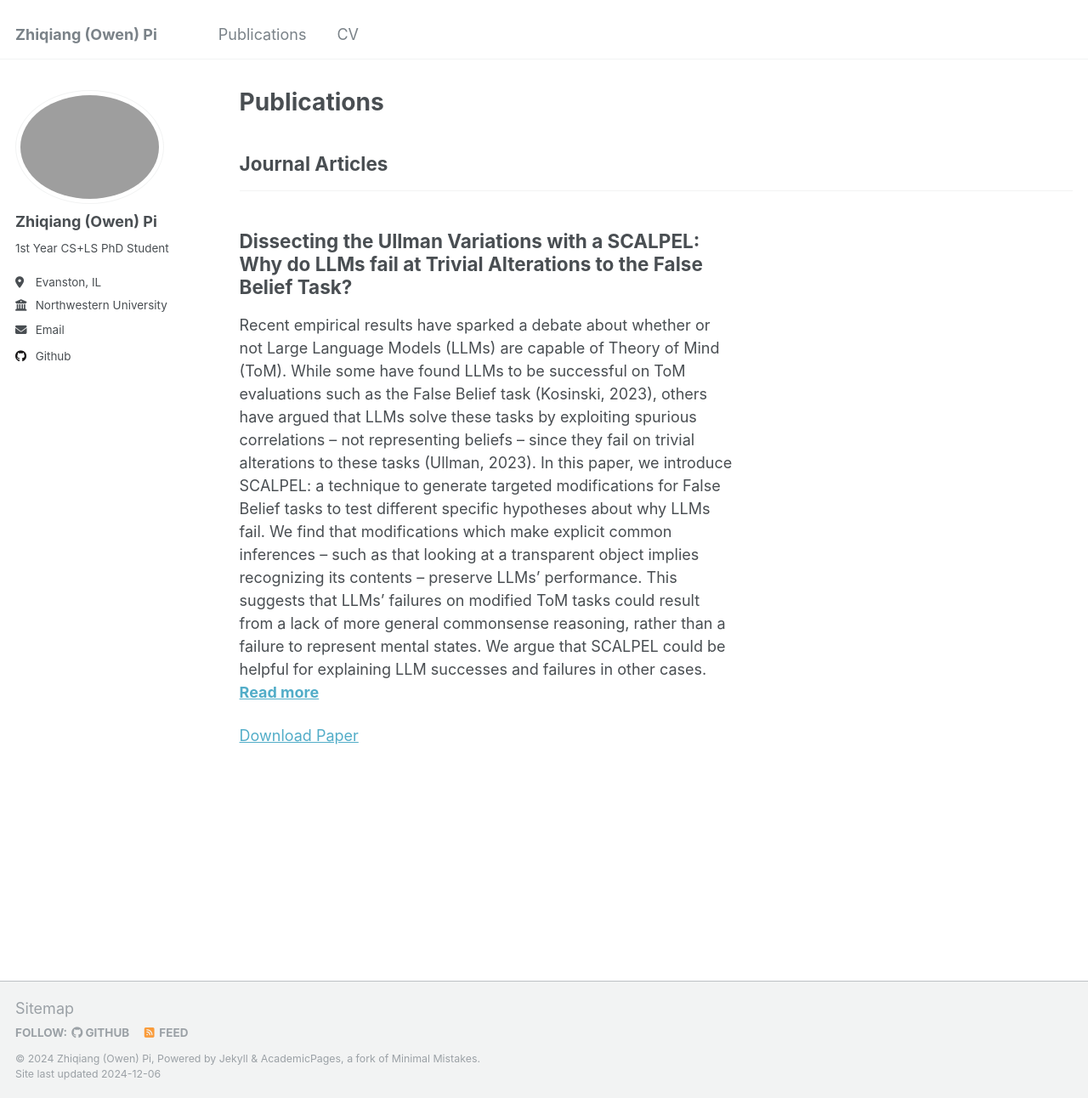
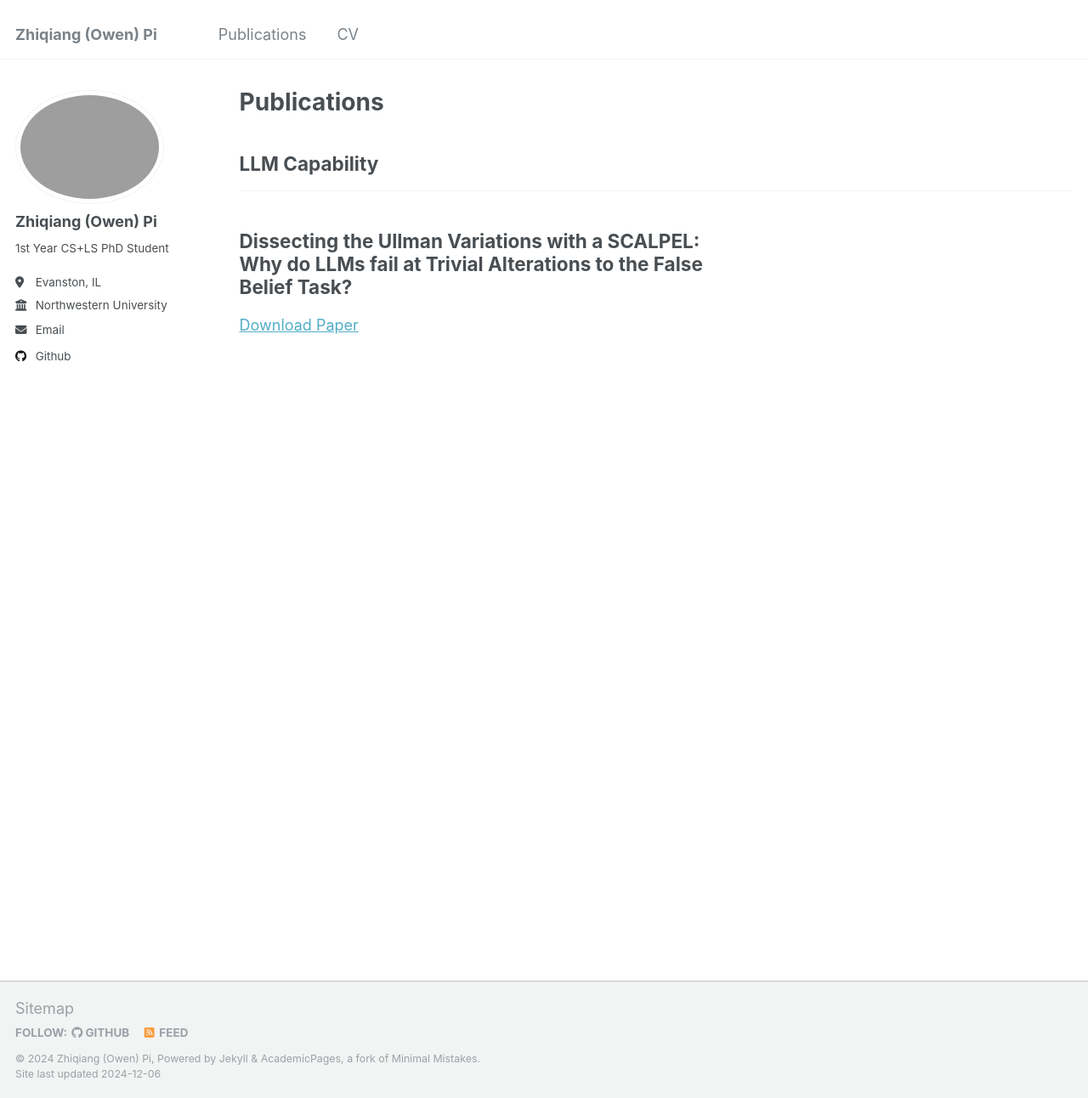
Before and after one commit to OwenPi314/OwenPi314.github.io, a Jekyll site: the page built from _pages/publications.html, in a window 1280 px wide and 1292 px high. Shown: the whole window at 85% size. Built offline with Jekyll 4.4.1, drawn with Linux system fonts in a browser that asks for light colours.

Commit message:
Modifications

```diff
--- a/_config.yml
+++ b/_config.yml
@@ -78,8 +78,8 @@ author:
 publication_category:
   books:
     title: 'Books'
-  manuscripts:
-    title: 'Journal Articles'
+  llm_capability:
+    title: 'LLM Capability'
   conferences:
     title: 'Conference Papers'
 
@@ -88,7 +88,7 @@ teaser                   :  # filename of teaser fallback teaser image placed in
 breadcrumbs              : false # true, false (default)
 words_per_minute         : 160
 future                   : true
-read_more                : "enabled" # if enabled, adds "Read more" links to excerpts
+read_more                : "disabled" # if enabled, adds "Read more" links to excerpts
 talkmap_link             : false #change to true to add link to talkmap on talks page
 comments:
   provider               : # false (default), "disqus", "discourse", "facebook", "google-plus", "staticman", "custom"
--- a/_publications/2024-06-20-scapel.md
+++ b/_publications/2024-06-20-scapel.md
@@ -1,9 +1,8 @@
 ---
 title: "Dissecting the Ullman Variations with a SCALPEL: Why do LLMs fail at Trivial Alterations to the False Belief Task?"
 collection: publications
-category: manuscripts
+category: llm_capability
 permalink: /publication/2024-06-20-scapel
 date: 2024-06-20
 paperurl: 'https://arxiv.org/pdf/2406.14737'
-excerpt: "Recent empirical results have sparked a debate about whether or not Large Language Models (LLMs) are capable of Theory of Mind (ToM). While some have found LLMs to be successful on ToM evaluations such as the False Belief task (Kosinski, 2023), others have argued that LLMs solve these tasks by exploiting spurious correlations -- not representing beliefs -- since they fail on trivial alterations to these tasks (Ullman, 2023). In this paper, we introduce SCALPEL: a technique to generate targeted modifications for False Belief tasks to test different specific hypotheses about why LLMs fail. We find that modifications which make explicit common inferences -- such as that looking at a transparent object implies recognizing its contents -- preserve LLMs' performance. This suggests that LLMs' failures on modified ToM tasks could result from a lack of more general commonsense reasoning, rather than a failure to represent mental states. We argue that SCALPEL could be helpful for explaining LLM successes and failures in other cases."
 ---
```
